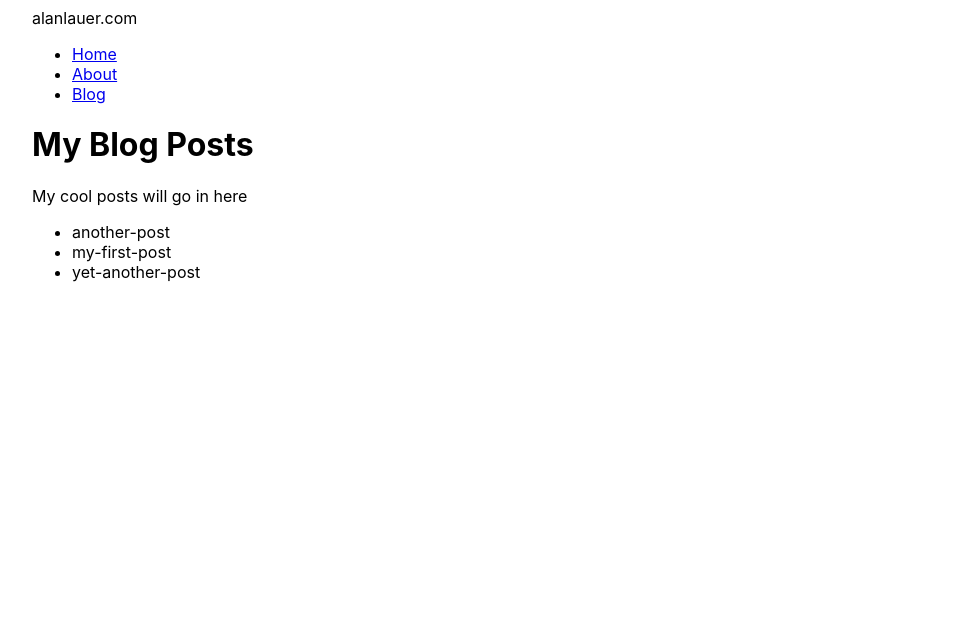
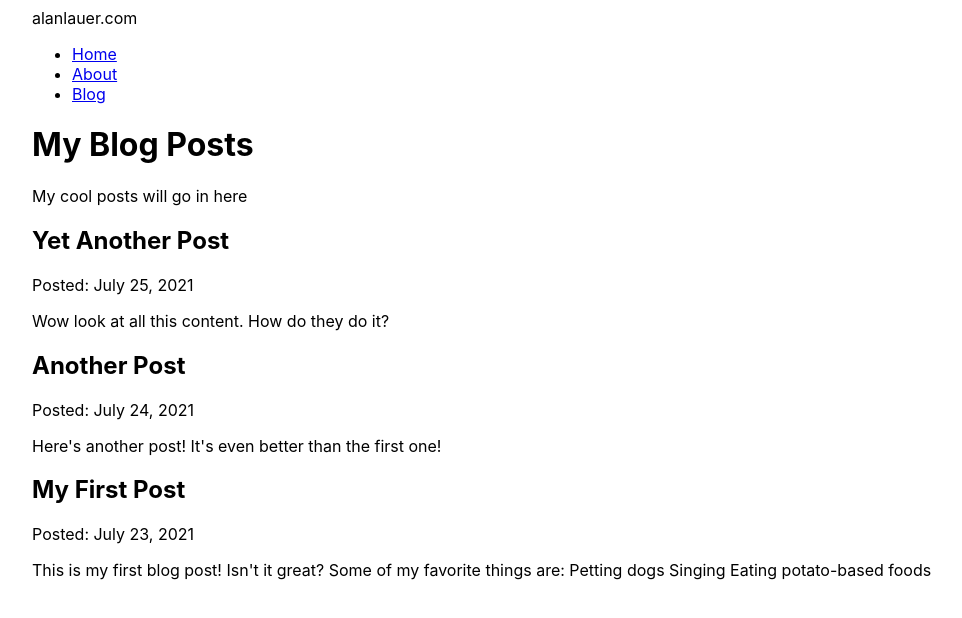
Before and after one commit to alanlauer/alanlauer.com, a Gatsby site: page /blog in a window 1280 px wide. Shown: the whole page, without its empty margins (24-986 px from the left). Built offline with nearby package versions, Linux system fonts and the light colour scheme; Gatsby itself is replaced by a stand-in of ours.

Commit message:
feat: uses gatsby-mdx-plugin to render mdx content on /blog

```diff
--- a/blog/another-post.mdx
+++ b/blog/another-post.mdx
@@ -0,0 +1,7 @@
+---
+title: "Another Post"
+date: "2021-07-24"
+slug: "another-post"
+---
+
+Here's another post! It's even better than the first one!
--- a/blog/my-first-post.mdx
+++ b/blog/my-first-post.mdx
@@ -0,0 +1,13 @@
+---
+title: "My First Post"
+date: "2021-07-23"
+slug: "my-first-post"
+---
+
+This is my first blog post! Isn't it *great*?
+
+Some of my **favorite** things are:
+
+* Petting dogs
+* Singing
+* Eating potato-based foods
--- a/blog/yet-another-post.mdx
+++ b/blog/yet-another-post.mdx
@@ -0,0 +1,7 @@
+---
+title: "Yet Another Post"
+date: "2021-07-25"
+slug: "yet-another-post"
+---
+
+Wow look at all this content. How do they do it?
--- a/gatsby-config.js
+++ b/gatsby-config.js
@@ -7,6 +7,7 @@ module.exports = {
     siteUrl: `https://www.yourdomain.tld`
   },
   plugins: [
+    "gatsby-plugin-mdx",
     {
       resolve: "gatsby-source-filesystem",
       options: {
--- a/src/pages/blog.js
+++ b/src/pages/blog.js
@@ -7,24 +7,29 @@ const BlogPage = ({ data }) => {
   return (
     <Layout pageTitle="My Blog Posts">
       <p>My cool posts will go in here</p>
-      <ul>
-        {
-          data.allFile.nodes.map(node => (
-            <li key={node.name}>
-              {node.name}
-            </li>
-          ))
-        }
-      </ul>
+      {
+        data.allMdx.nodes.map((node) => (
+          <article key={node.id}>
+            <h2>{node.frontmatter.title}</h2>
+            <p>Posted: {node.frontmatter.date}</p>
+            <p>{node.excerpt}</p>
+          </article>
+        ))
+      }
     </Layout>
   );
 };
 
 export const query = graphql`
   query {
-    allFile {
+    allMdx(sort: { frontmatter: { date: DESC }}) {
       nodes {
-        name
+        frontmatter {
+          date(formatString: "MMMM D, YYYY")
+          title
+        }
+        id
+        excerpt
       }
     }
   }
```
Also changed, not shown: 1 other file.
